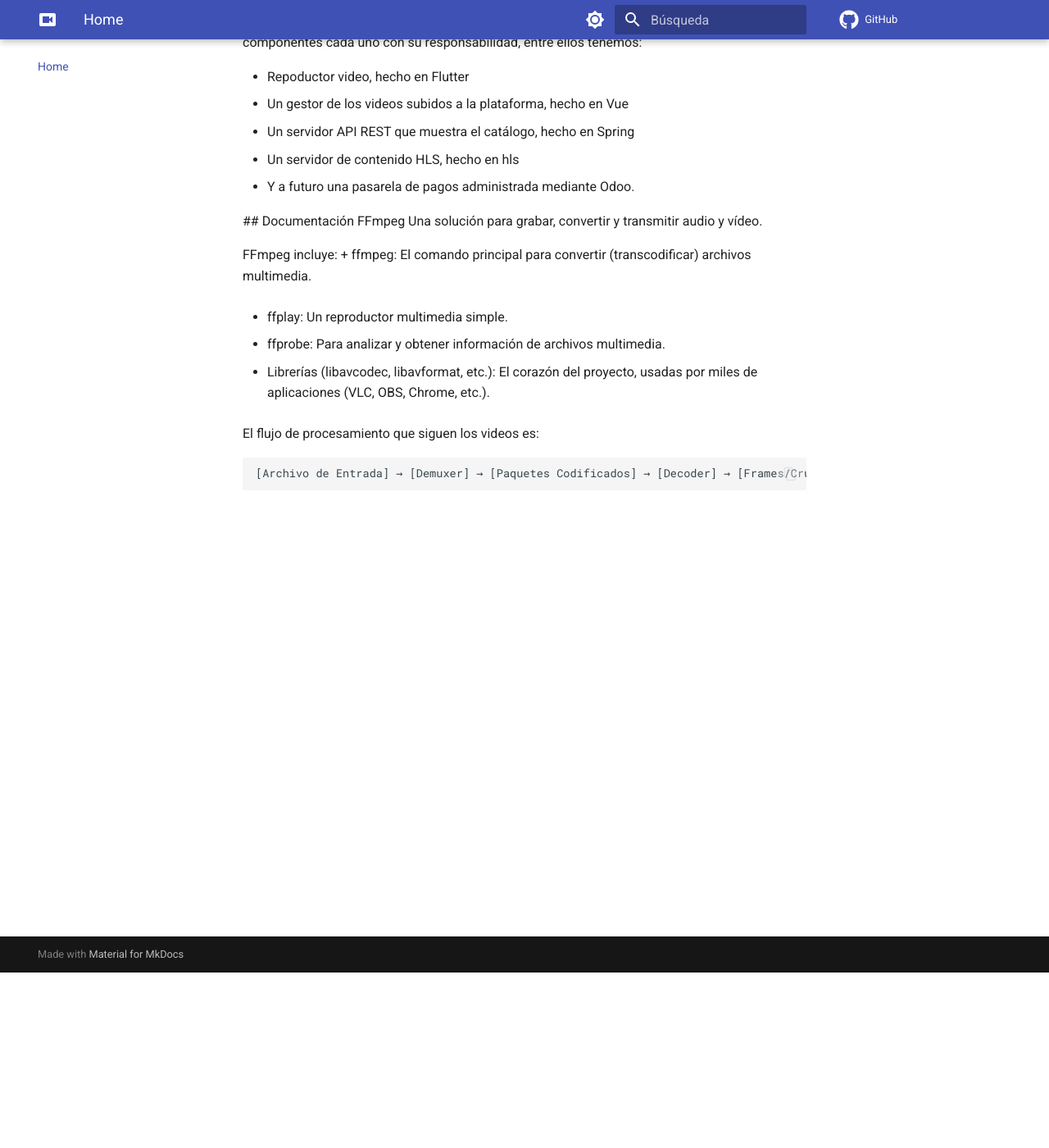
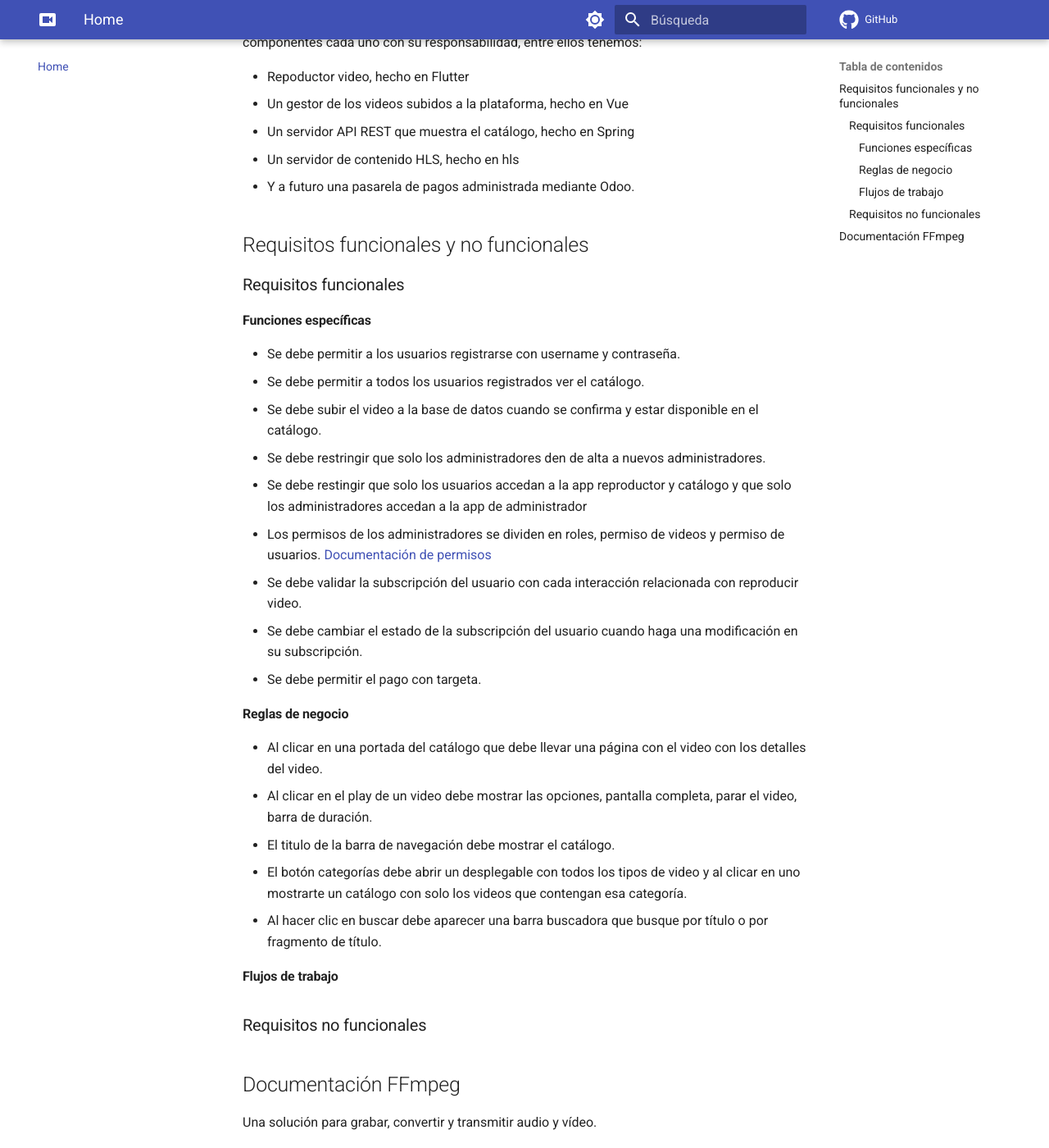
Before and after one commit to ComfyPenguin/Bloste-Docs, an MkDocs documentation site: the page built from docs/index.md, in a window 1280 px wide and 1400 px high, scrolled down 214 px. Shown: the whole window at 82% size. Built offline with MkDocs 1.6.1 and Material for MkDocs 9.7.7, drawn with Linux system fonts in a browser that asks for light colours; comment, search, counter and statistics services are not loaded.

Commit message:
funcionalidades index

```diff
--- a/docs/index.md
+++ b/docs/index.md
@@ -9,9 +9,36 @@ Esta formado por varios componentes cada uno con su responsabilidad, entre ellos
 + Un servidor de contenido HLS, hecho en hls
 + Y a futuro una pasarela de pagos administrada mediante Odoo.
 
+## Requisitos funcionales y no funcionales
+### Requisitos funcionales
+#### Funciones específicas
++ Se debe permitir a los usuarios registrarse con username y contraseña.
++ Se debe permitir a todos los usuarios registrados ver el catálogo.
 
- ## Documentación FFmpeg
- Una solución para grabar, convertir y transmitir audio y vídeo.
++ Se debe subir el video a la base de datos cuando se confirma y estar disponible en el catálogo.
++ Se debe restringir que solo los administradores den de alta a nuevos administradores.
++ Se debe restingir que solo los usuarios accedan a la app reproductor y catálogo y que solo los administradores accedan a la app de administrador
++ Los permisos de los administradores se dividen en roles, permiso de videos y permiso de usuarios. [Documentación de permisos](./permisos-admin.md)
+
+
++ Se debe validar la subscripción del usuario con cada interacción relacionada con reproducir video.
++ Se debe cambiar el estado de la subscripción del usuario cuando haga una modificación en su subscripción.
++ Se debe permitir el pago con targeta.
+
+#### Reglas de negocio
++ Al clicar en una portada del catálogo que debe llevar una página con el video con los detalles del video.
++ Al clicar en el play de un video debe mostrar las opciones, pantalla completa, parar el video, barra de duración.
++ El titulo de la barra de navegación debe mostrar el catálogo.
++ El botón categorías debe abrir un desplegable con todos los tipos de video y al clicar en uno mostrarte un catálogo con solo los videos que contengan esa categoría.
++ Al hacer clic en buscar debe aparecer una barra buscadora que busque por título o por fragmento de título.
+#### Flujos de trabajo
+
+### Requisitos no funcionales
+
+
+
+## Documentación FFmpeg
+Una solución para grabar, convertir y transmitir audio y vídeo.
 
 FFmpeg incluye:
 + ffmpeg: El comando principal para convertir (transcodificar) archivos multimedia.
```
Also changed, not shown: docs/permisos-admin.md (added).
